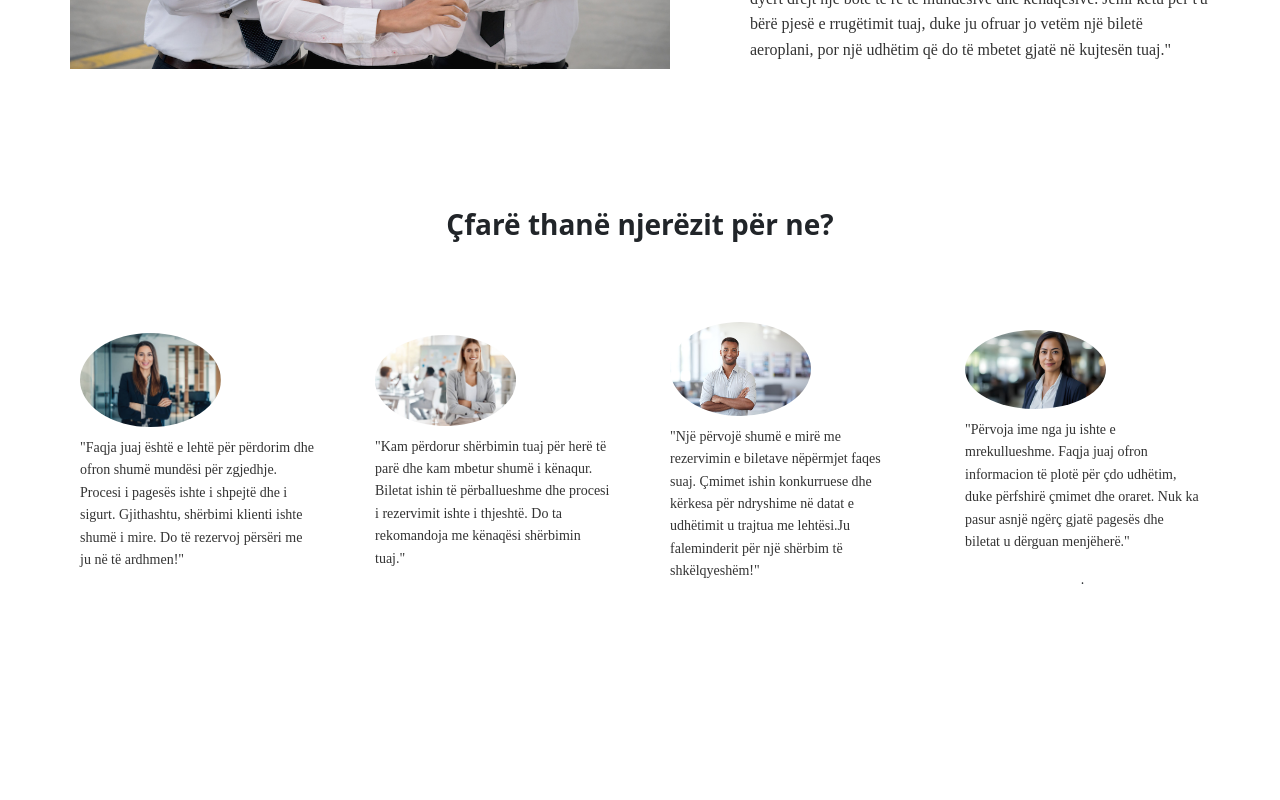
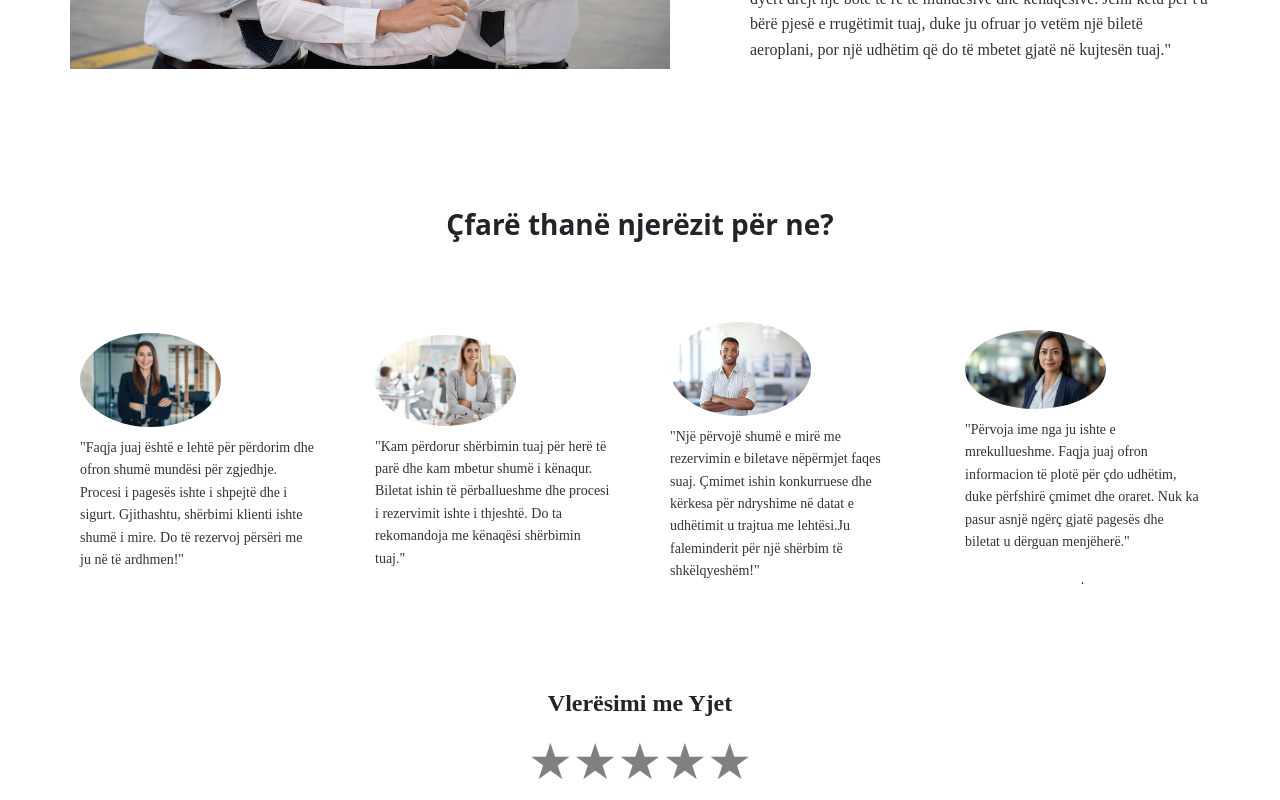
Before and after one commit to andapilingjurka/AirlineTicketsReservationFrontEnd, a React (Create React App) app: page /aboutus in a window 1280 px wide. Shown: the part 2183-2983 px from the top of the page. Before the commit the page ends 2862 px from the top, so only its background shows below. Built offline with nearby package versions, Linux system fonts and the light colour scheme.

Commit message:
Krijimi i Vlersimit me Yje ne faqen 'Rreth Nesh'

```diff
--- a/src/components/AboutUs/AboutUs.js
+++ b/src/components/AboutUs/AboutUs.js
@@ -1,4 +1,4 @@
-import React from 'react';
+import React, { useState } from 'react';
 import 'bootstrap/dist/css/bootstrap.min.css';
 import './aboutus.css';
 import airline from "./airline.mp4";
@@ -8,9 +8,21 @@ import photo2 from "./photo2.jpg";
 import photo3 from "./photo3.jpg";
 import photo4 from "./photo4.jpg";
 
-
+import StarRating from './StarRating';
+import { useRating } from './RatingContext';
 
 const AboutUs = () => {
+  const { userRating, setUserRating, adminRating, setAdminRating } = useRating();
+  const [hasRated, setHasRated] = useState(false);
+
+  const handleRatingChange = (rating) => {
+    if (!hasRated) {
+      setUserRating(rating);
+      setAdminRating(rating);
+      setHasRated(true);
+    }
+  };
+
   return (
     <div>
       <div className="video-container">
@@ -104,7 +116,14 @@ const AboutUs = () => {
   </div>
 
 </div>
+
+      {hasRated ? (
+      <p style={{ textAlign: 'center',fontFamily: '"Times New Roman", Times, serif', fontWeight: 'bold'  }}>Ju faleminderit që na vlerësuat!</p>
+      ) : (
+        <StarRating onRatingChange={handleRatingChange} />
+      )}
 </div>
+
   );
 };
 
--- a/src/components/AboutUs/StarRating.js
+++ b/src/components/AboutUs/StarRating.js
@@ -18,7 +18,11 @@ const StarRating = ({ onRatingChange, starColor }) => {
   };
 
   return (
-    <div>
+    <div style={{ textAlign: 'center', marginTop: '20px' }}>
+      <h4 style={{ textAlign: 'center',fontFamily: '"Times New Roman", Times, serif', fontWeight: 'bold' }}>Vlerësimi me Yjet</h4>
+
+      <div style={{ display: 'flex', justifyContent: 'center' }}>
+
         {[1, 2, 3, 4, 5].map((star) => (
           <span
             key={star}
@@ -27,14 +31,15 @@ const StarRating = ({ onRatingChange, starColor }) => {
             onClick={() => handleStarClick(star)}
             style={{
               cursor: 'pointer',
-            color: star <= (hoveredRating || rating) ? (hoveredRating ? starColor : 'yellow') : 'gray',
-            fontSize: '40px',
+              color: star <= (hoveredRating || rating) ? '#ff8b00' : 'grey',
+              fontSize: '50px',
             }}
           >
             &#9733;
           </span>
         ))}
       </div>
+    </div>
   );
 };
 
```
Also changed, not shown: src/App.js (+6 -1 lines). Lines whose indentation alone changed are shown as unchanged.
